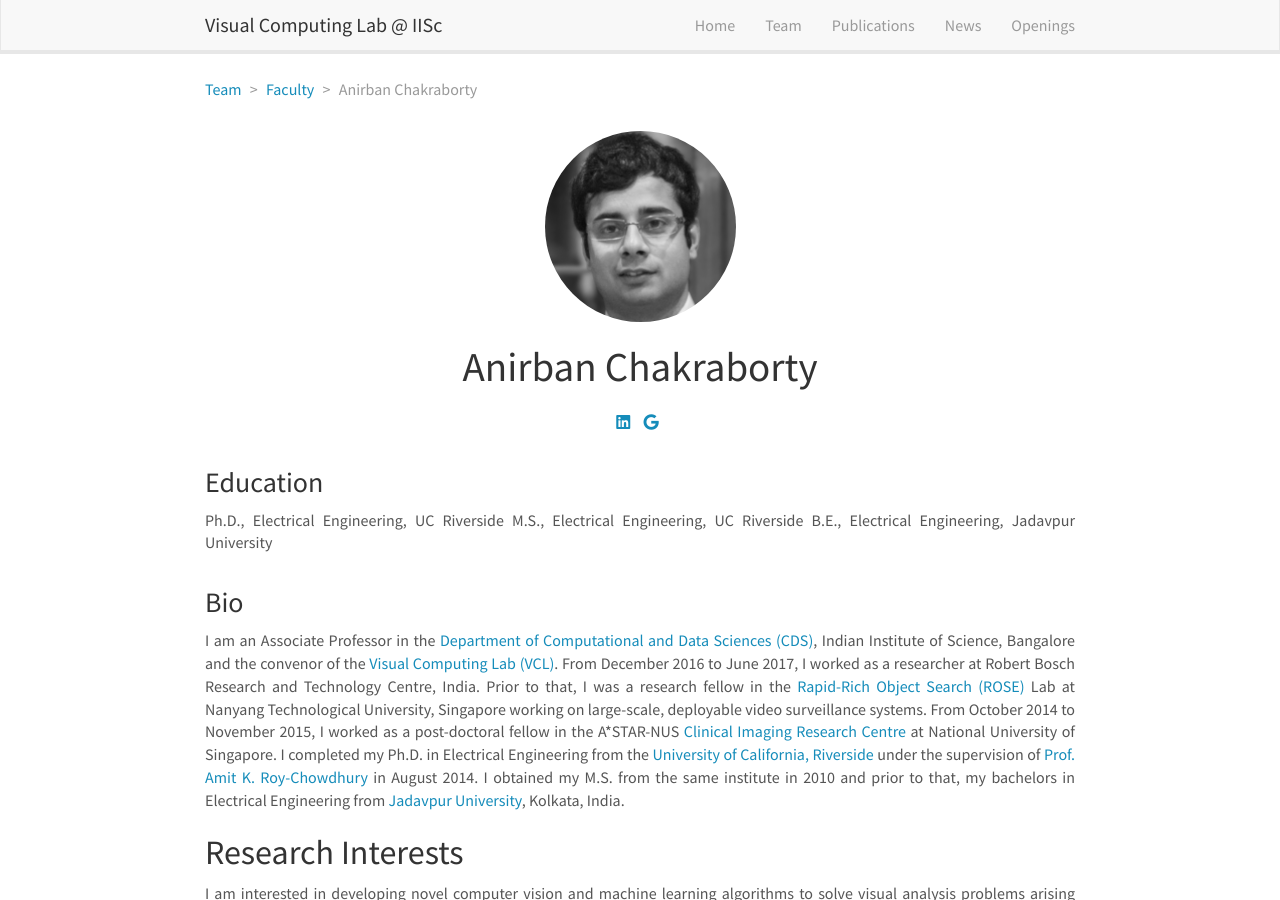
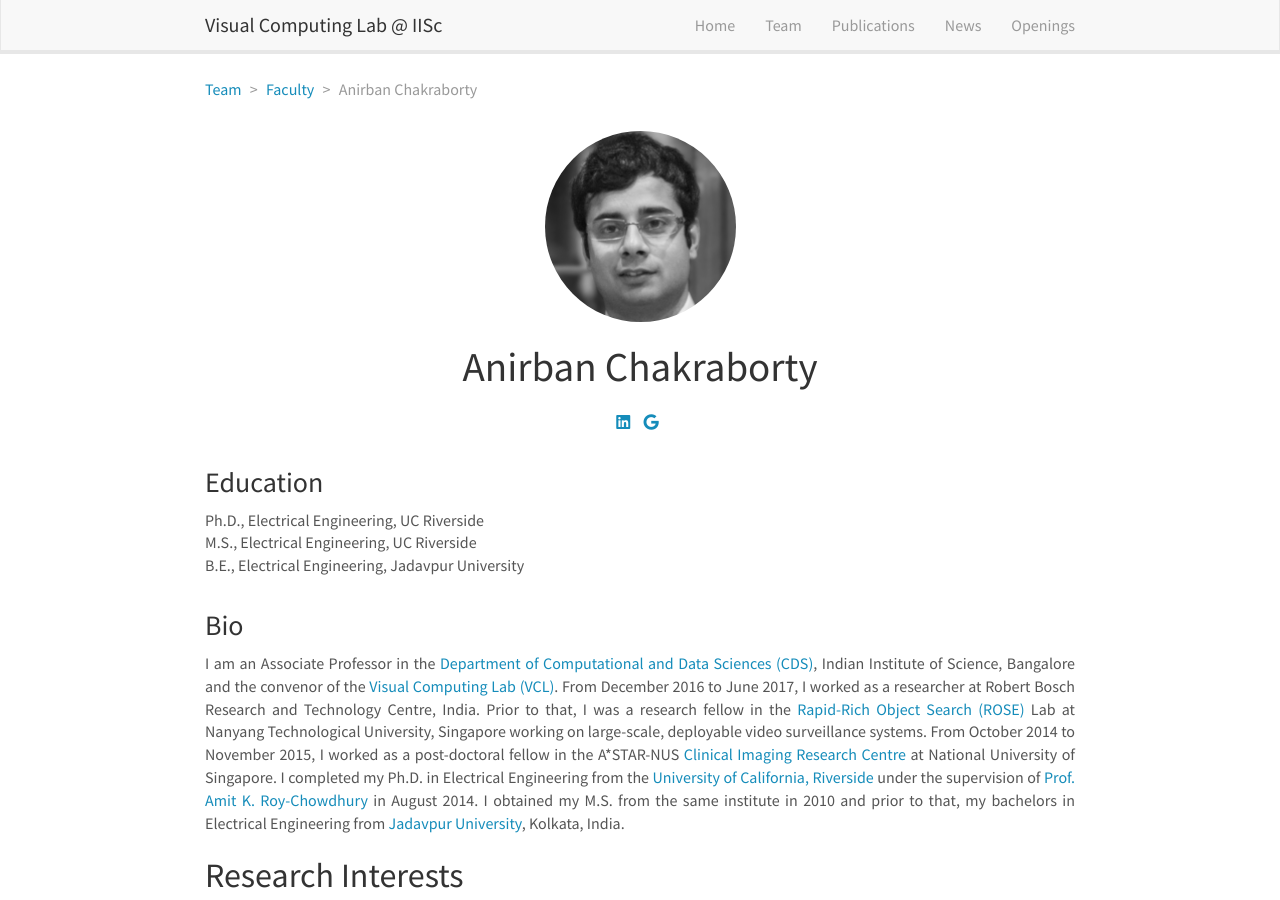
Before and after one commit to vcl-iisc/vclab-website, a Jekyll site: the page built from _pages/anirban.md, in a window 1280 px wide and 900 px high. Built offline with Jekyll 4.4.1, drawn with Linux system fonts in a browser that asks for light colours; nearby versions of some CDN libraries.

```diff
--- a/_pages/anirban.md
+++ b/_pages/anirban.md
@@ -12,11 +12,9 @@ social:
   linkedin: "https://sg.linkedin.com/in/anirban-chakraborty-629a1833"
   webpage: ""
 education:
-  Ph.D., Electrical Engineering, UC Riverside
-
-  M.S., Electrical Engineering, UC Riverside
-
-  B.E., Electrical Engineering, Jadavpur University
+  - Ph.D., Electrical Engineering, UC Riverside
+  - M.S., Electrical Engineering, UC Riverside
+  - B.E., Electrical Engineering, Jadavpur University
 ---
 
 I am an Associate Professor in the [Department of Computational and Data Sciences (CDS)](http://cds.iisc.ac.in), Indian Institute of Science, Bangalore and the convenor of the [Visual Computing Lab (VCL)](http://visual-computing.in). From December 2016 to June 2017, I worked as a researcher at Robert Bosch Research and Technology Centre, India. Prior to that, I was a research fellow in the [Rapid-Rich Object Search (ROSE)](https://www.ntu.edu.sg/rose) Lab at Nanyang Technological University, Singapore working on large-scale, deployable video surveillance systems. From October 2014 to November 2015, I worked as a post-doctoral fellow in the A*STAR-NUS [Clinical Imaging Research Centre](http://www.circ.nus.edu.sg) at National University of Singapore. I completed my Ph.D. in Electrical Engineering from the [University of California, Riverside](http://www.ucr.edu) under the supervision of [Prof. Amit K. Roy-Chowdhury](https://vcg.engr.ucr.edu/amit) in August 2014. I obtained my M.S. from the same institute in 2010 and prior to that, my bachelors in Electrical Engineering from [Jadavpur University](http://www.jaduniv.edu.in), Kolkata, India.
```
